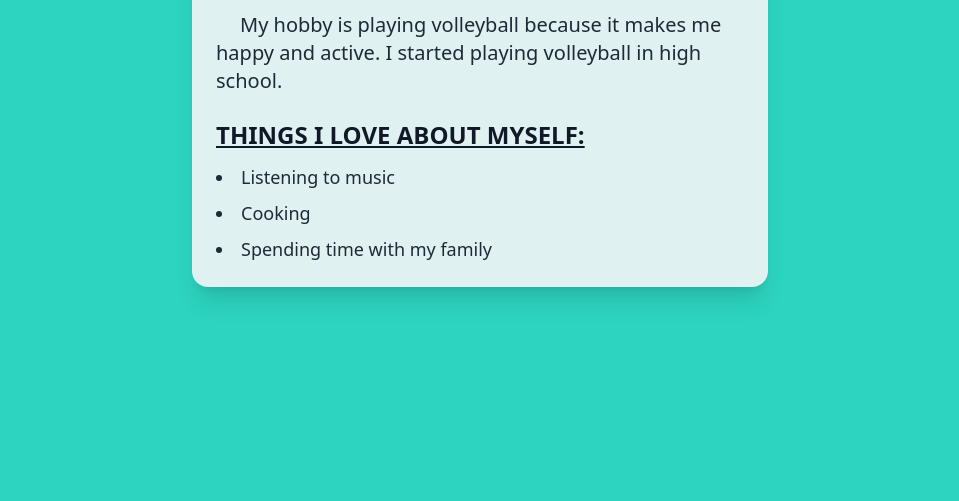
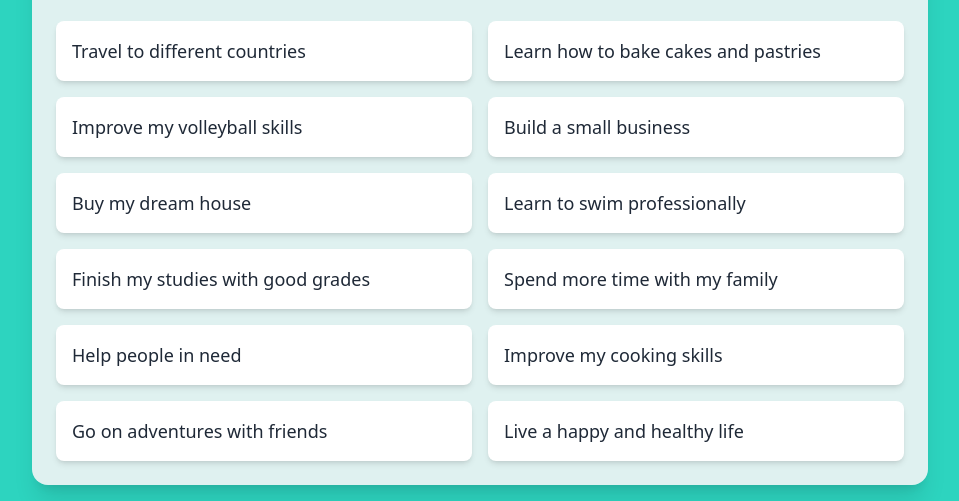
Before and after one commit to MaricarDLosSntos2/TAILWIND_101, a website: page tailwind101-main/src/index.html in a window 1280 px wide. Shown: the part 371-872 px from the top of the page, without its empty margins (160-1119 px from the left). Before the commit the page ends 800 px from the top, so only its background shows below. Drawn offline with nearby package versions, Linux system fonts and the light colour scheme.

Commit message:
Basic Grid System

```diff
--- a/tailwind101-main/src/index.html
+++ b/tailwind101-main/src/index.html
@@ -9,39 +9,48 @@
 <body class="flex justify-center items-center min-h-screen bg-teal-400 font-sans p-4">
 
   <div class="bg-gray-100 bg-opacity-90 rounded-2xl shadow-xl p-6 w-full max-w-sm
-              md:max-w-md lg:max-w-lg xl:max-w-xl transition-transform hover:scale-105 duration-300">
+              md:max-w-md lg:max-w-lg xl:max-w-4xl transition-transform hover:scale-105 duration-300">
 
-
+    <!-- Profile Image -->
     <img src="images.jpg" alt="Profile Picture"
          class="w-28 h-28 rounded-full object-cover mx-auto mb-4 border-4 border-white shadow-md">
 
-
+    <!-- Name -->
     <h1 class="text-2xl md:text-3xl lg:text-4xl font-bold text-center text-gray-900">
       Maricar De Los Santos
     </h1>
 
-
+    <!-- Subtitle -->
     <h2 class="text-sm md:text-base lg:text-lg text-gray-700 text-center mt-1">
       Playing Volleyball | Lives in Calaca City
     </h2>
 
-
+    <!-- About -->
     <p class="text-base md:text-lg lg:text-xl text-gray-800 mt-4 indent-6 leading-relaxed">
       My hobby is playing volleyball because it makes me happy and active.
       I started playing volleyball in high school.
     </p>
 
-
-    <h3 class="text-lg md:text-xl lg:text-2xl mt-6 uppercase underline font-semibold text-gray-900">
-      Things I Love About Myself:
+    <!-- 12 Things I Want To Do -->
+    <h3 class="text-lg md:text-xl lg:text-2xl mt-6 uppercase underline font-semibold text-gray-900 text-center">
+      12 Things I Want To Do:
     </h3>
 
-
-    <ul class="list-disc list-inside mt-3 space-y-2 text-gray-800 text-base md:text-lg">
-      <li>Listening to music</li>
-      <li>Cooking</li>
-      <li>Spending time with my family</li>
-    </ul>
+    <!-- Grid Card List -->
+    <div class="grid grid-cols-1 md:grid-cols-2 gap-4 mt-6">
+      <div class="bg-white shadow-md rounded-lg p-4 text-gray-800 text-base md:text-lg">Travel to different countries</div>
+      <div class="bg-white shadow-md rounded-lg p-4 text-gray-800 text-base md:text-lg">Learn how to bake cakes and pastries</div>
+      <div class="bg-white shadow-md rounded-lg p-4 text-gray-800 text-base md:text-lg">Improve my volleyball skills</div>
+      <div class="bg-white shadow-md rounded-lg p-4 text-gray-800 text-base md:text-lg">Build a small business</div>
+      <div class="bg-white shadow-md rounded-lg p-4 text-gray-800 text-base md:text-lg">Buy my dream house</div>
+      <div class="bg-white shadow-md rounded-lg p-4 text-gray-800 text-base md:text-lg">Learn to swim professionally</div>
+      <div class="bg-white shadow-md rounded-lg p-4 text-gray-800 text-base md:text-lg">Finish my studies with good grades</div>
+      <div class="bg-white shadow-md rounded-lg p-4 text-gray-800 text-base md:text-lg">Spend more time with my family</div>
+      <div class="bg-white shadow-md rounded-lg p-4 text-gray-800 text-base md:text-lg">Help people in need</div>
+      <div class="bg-white shadow-md rounded-lg p-4 text-gray-800 text-base md:text-lg">Improve my cooking skills</div>
+      <div class="bg-white shadow-md rounded-lg p-4 text-gray-800 text-base md:text-lg">Go on adventures with friends</div>
+      <div class="bg-white shadow-md rounded-lg p-4 text-gray-800 text-base md:text-lg">Live a happy and healthy life</div>
+    </div>
   </div>
 
 </body>
```
